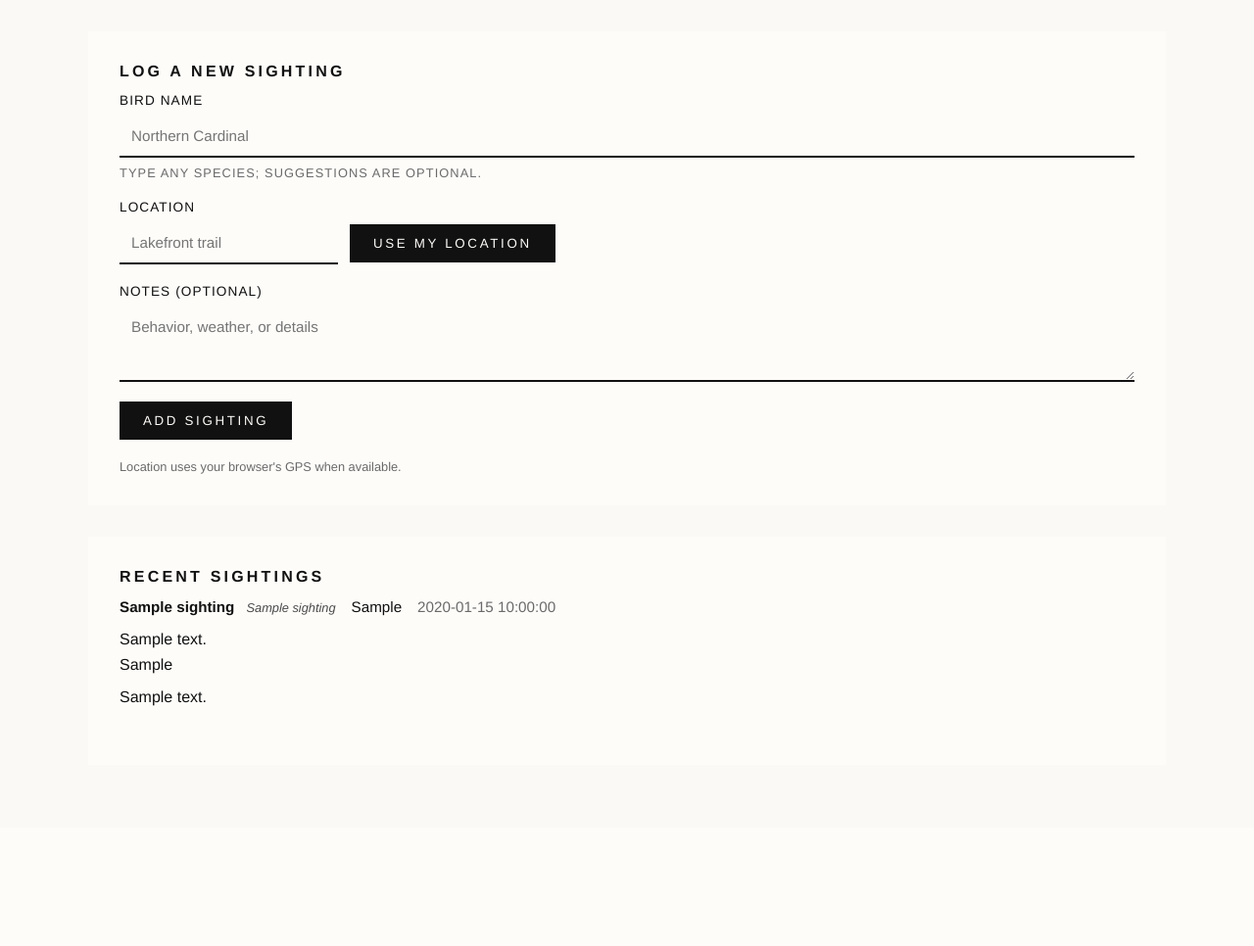
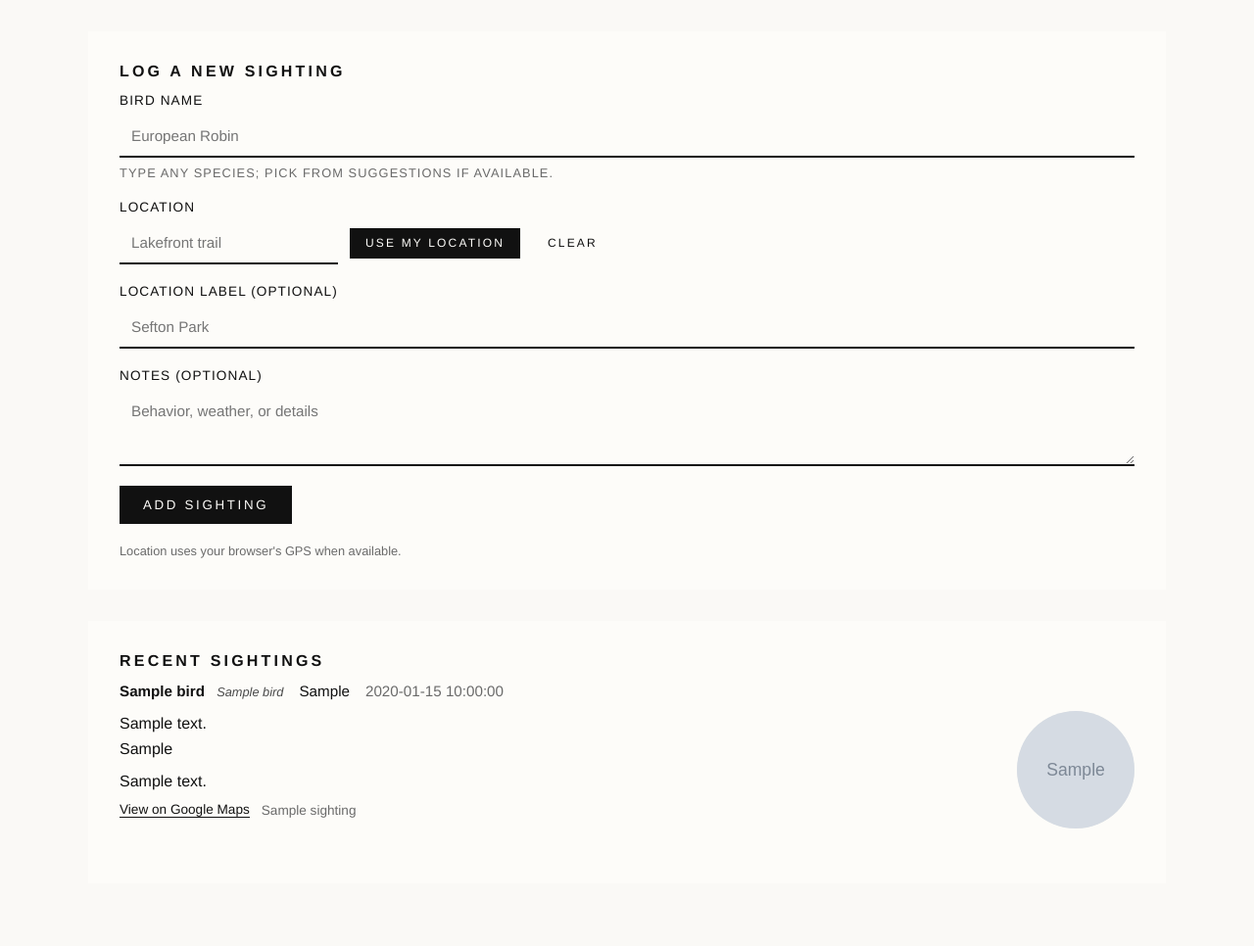
Before and after one commit to nicholasedger88/birds, a Flask app: page / in a window 1280 px wide. Shown: the part 136-1102 px from the top of the page at 98% size. Before the commit the page ends 857 px from the top, so only its background shows below. Run offline with Flask 3, Linux system fonts and the light colour scheme; tables that the repository leaves empty hold one stand-in row (values such as "Sample post"); grey boxes marked "Sample" are stand-in pictures.

```diff
--- a/app.py
+++ b/app.py
@@ -1,10 +1,11 @@
 from __future__ import annotations
 
+import re
 import sqlite3
 from pathlib import Path
 from typing import Iterable
 
-from flask import Flask, redirect, render_template, request, url_for
+from flask import Flask, jsonify, redirect, render_template, request, url_for
 
 BASE_DIR = Path(__file__).resolve().parent
 DB_PATH = BASE_DIR / "birds.db"
@@ -26,8 +27,11 @@ def init_db() -> None:
                 id INTEGER PRIMARY KEY AUTOINCREMENT,
                 bird_name TEXT NOT NULL,
                 location TEXT NOT NULL,
+                bird_id INTEGER,
+                bird_text TEXT,
                 latitude REAL,
                 longitude REAL,
+                location_label TEXT,
                 latin_name TEXT,
                 description TEXT,
                 behavior TEXT,
@@ -36,13 +40,27 @@ def init_db() -> None:
             )
             """
         )
+        connection.execute(
+            """
+            CREATE TABLE IF NOT EXISTS birds (
+                id INTEGER PRIMARY KEY,
+                common_name_uk TEXT NOT NULL,
+                scientific_name TEXT,
+                aliases TEXT,
+                image_url TEXT
+            )
+            """
+        )
         existing_columns = {
             row["name"]
             for row in connection.execute("PRAGMA table_info(sightings)").fetchall()
         }
         optional_columns = {
+            "bird_id": "INTEGER",
+            "bird_text": "TEXT",
             "latitude": "REAL",
             "longitude": "REAL",
+            "location_label": "TEXT",
             "latin_name": "TEXT",
             "description": "TEXT",
             "behavior": "TEXT",
@@ -85,6 +103,13 @@ BIRD_PROFILES = {
 }
 
 
+def normalize_text(value: str) -> str:
+    value = value.casefold().strip()
+    value = re.sub(r"[^\w\s]", " ", value)
+    value = re.sub(r"\s+", " ", value)
+    return value.strip()
+
+
 def bird_profile_for_name(name: str) -> dict[str, str]:
     normalized = name.casefold()
     for bird_name, profile in BIRD_PROFILES.items():
@@ -93,23 +118,79 @@ def bird_profile_for_name(name: str) -> dict[str, str]:
     return {}
 
 
+def match_score(query: str, candidate: str) -> tuple[int, int]:
+    if candidate.startswith(query):
+        return (0, 0)
+    return (1, candidate.find(query))
+
+
 def fetch_sightings() -> Iterable[sqlite3.Row]:
     with get_connection() as connection:
         return connection.execute(
             """
             SELECT
-                id,
-                bird_name,
-                location,
-                latin_name,
-                description,
-                behavior,
-                notes,
-                spotted_at
+                sightings.id,
+                sightings.bird_name,
+                sightings.location,
+                sightings.bird_id,
+                sightings.bird_text,
+                sightings.latitude,
+                sightings.longitude,
+                sightings.location_label,
+                sightings.latin_name,
+                sightings.description,
+                sightings.behavior,
+                sightings.notes,
+                sightings.spotted_at,
+                birds.common_name_uk,
+                birds.scientific_name,
+                birds.image_url
             FROM sightings
-            ORDER BY spotted_at DESC, id DESC
+            LEFT JOIN birds ON birds.id = sightings.bird_id
+            ORDER BY sightings.spotted_at DESC, sightings.id DESC
             """
         ).fetchall()
+
+
+@app.route("/api/birds", methods=["GET"])
+def search_birds():
+    query = normalize_text(request.args.get("q", ""))
+    if not query:
+        return jsonify([])
+
+    with get_connection() as connection:
+        rows = connection.execute(
+            """
+            SELECT id, common_name_uk, scientific_name, aliases, image_url
+            FROM birds
+            """
+        ).fetchall()
+
+    matches = []
+    for row in rows:
+        values = [row["common_name_uk"]]
+        if row["aliases"]:
+            values.extend(alias.strip() for alias in row["aliases"].split(","))
+        normalized_values = [normalize_text(value) for value in values if value]
+        scores = [
+            match_score(query, value)
+            for value in normalized_values
+            if query in value
+        ]
+        if scores:
+            matches.append((min(scores), row))
+
+    matches.sort(key=lambda item: item[0])
+    response = [
+        {
+            "id": row["id"],
+            "common_name_uk": row["common_name_uk"],
+            "scientific_name": row["scientific_name"],
+            "image_url": row["image_url"],
+        }
+        for _, row in matches[:10]
+    ]
+    return jsonify(response)
 
 
 @app.route("/", methods=["GET"])
@@ -122,9 +203,12 @@ def index() -> str:
 def create_sighting():
     bird_name = request.form.get("bird_name", "").strip()
     location = request.form.get("location", "").strip()
+    location_label = request.form.get("location_label", "").strip()
     latitude = request.form.get("latitude", "").strip() or None
     longitude = request.form.get("longitude", "").strip() or None
     notes = request.form.get("notes", "").strip()
+    bird_id = request.form.get("bird_id", "").strip() or None
+    bird_text = bird_name if not bird_id else None
 
     profile = bird_profile_for_name(bird_name)
     latin_name = profile.get("latin_name")
@@ -138,20 +222,26 @@ def create_sighting():
                 INSERT INTO sightings (
                     bird_name,
                     location,
+                    bird_id,
+                    bird_text,
                     latitude,
                     longitude,
+                    location_label,
                     latin_name,
                     description,
                     behavior,
                     notes
                 )
-                VALUES (?, ?, ?, ?, ?, ?, ?, ?)
+                VALUES (?, ?, ?, ?, ?, ?, ?, ?, ?, ?, ?)
                 """,
                 (
                     bird_name,
                     location,
+                    bird_id,
+                    bird_text,
                     latitude,
                     longitude,
+                    location_label or None,
                     latin_name,
                     description,
                     behavior,
--- a/static/style.css
+++ b/static/style.css
@@ -63,6 +63,47 @@ label {
   text-transform: uppercase;
 }
 
+.autocomplete {
+  position: relative;
+  display: grid;
+  gap: 0.5rem;
+}
+
+.autocomplete-list {
+  position: absolute;
+  top: calc(100% + 0.25rem);
+  left: 0;
+  right: 0;
+  background: #ffffff;
+  box-shadow: 0 10px 30px rgba(0, 0, 0, 0.08);
+  display: grid;
+  z-index: 10;
+}
+
+.autocomplete-list .result {
+  border: none;
+  background: #ffffff;
+  color: #111111;
+  padding: 0.6rem 0.75rem;
+  display: flex;
+  justify-content: space-between;
+  gap: 1rem;
+  font-size: 0.9rem;
+  letter-spacing: 0.02em;
+  text-transform: none;
+}
+
+.autocomplete-list .result span:last-child {
+  font-style: italic;
+  color: #666666;
+  font-size: 0.85rem;
+}
+
+.autocomplete-list .result.active,
+.autocomplete-list .result:hover {
+  background: #f2f2ef;
+}
+
 input,
 textarea {
   border: none;
@@ -88,6 +129,22 @@ button {
 button:hover {
   background: #ff3b30;
   color: #ffffff;
+}
+
+.location-row button {
+  padding: 0.55rem 1rem;
+  font-size: 0.75rem;
+  letter-spacing: 0.18em;
+}
+
+.location-row #geo-clear {
+  background: transparent;
+  color: #111111;
+}
+
+.location-row #geo-clear:hover {
+  background: #111111;
+  color: #fdfcf9;
 }
 
 .location-row {
@@ -144,6 +201,9 @@ button:hover {
 
 .sighting-details {
   margin-top: 0.75rem;
+  display: flex;
+  justify-content: space-between;
+  gap: 1.5rem;
 }
 
 .description,
@@ -159,6 +219,33 @@ button:hover {
   margin-top: 0;
 }
 
+.map {
+  margin: 0.5rem 0 0;
+  font-size: 0.85rem;
+  display: flex;
+  gap: 0.75rem;
+  flex-wrap: wrap;
+  align-items: center;
+}
+
+.map a {
+  color: #111111;
+  text-decoration: none;
+  border-bottom: 1px solid #111111;
+}
+
+.map .label {
+  color: #6a6a6a;
+}
+
+.bird-image {
+  width: 120px;
+  height: 120px;
+  object-fit: cover;
+  border-radius: 999px;
+  background: #f2f2ef;
+}
+
 .empty {
   margin: 0;
   font-style: italic;
--- a/templates/index.html
+++ b/templates/index.html
@@ -18,21 +18,19 @@
         <form action="{{ url_for('create_sighting') }}" method="post">
           <label>
             Bird name
-            <input
-              type="text"
-              name="bird_name"
-              list="bird-suggestions"
-              placeholder="Northern Cardinal"
-              required
-            />
-            <datalist id="bird-suggestions">
-              <option value="Northern Cardinal"></option>
-              <option value="American Robin"></option>
-              <option value="Blue Jay"></option>
-              <option value="Barn Swallow"></option>
-              <option value="Great Egret"></option>
-            </datalist>
-            <span class="helper">Type any species; suggestions are optional.</span>
+            <div class="autocomplete">
+              <input
+                type="text"
+                name="bird_name"
+                id="bird-input"
+                placeholder="European Robin"
+                autocomplete="off"
+                required
+              />
+              <input type="hidden" name="bird_id" id="bird-id" />
+              <div class="autocomplete-list" id="bird-results" hidden></div>
+            </div>
+            <span class="helper">Type any species; pick from suggestions if available.</span>
           </label>
           <label>
             Location
@@ -45,7 +43,12 @@
                 required
               />
               <button type="button" id="geo-button">Use my location</button>
+              <button type="button" id="geo-clear">Clear</button>
             </div>
+          </label>
+          <label>
+            Location label (optional)
+            <input type="text" name="location_label" placeholder="Sefton Park" />
           </label>
           <input type="hidden" name="latitude" id="latitude-field" />
           <input type="hidden" name="longitude" id="longitude-field" />
@@ -66,9 +69,13 @@
               <li>
                 <div class="sighting-meta">
                   <div>
-                    <span class="bird">{{ sighting['bird_name'] }}</span>
-                    {% if sighting['latin_name'] %}
-                      <span class="latin">{{ sighting['latin_name'] }}</span>
+                    {% if sighting['bird_id'] %}
+                      <span class="bird">{{ sighting['common_name_uk'] }}</span>
+                      {% if sighting['scientific_name'] %}
+                        <span class="latin">{{ sighting['scientific_name'] }}</span>
+                      {% endif %}
+                    {% else %}
+                      <span class="bird">{{ sighting['bird_text'] or sighting['bird_name'] }}</span>
                     {% endif %}
                   </div>
                   <span class="location">{{ sighting['location'] }}</span>
@@ -85,7 +92,29 @@
                     {% if sighting['notes'] %}
                       <p class="notes">{{ sighting['notes'] }}</p>
                     {% endif %}
+                    {% if sighting['latitude'] and sighting['longitude'] %}
+                      <p class="map">
+                        <a
+                          href="https://www.google.com/maps?q={{ sighting['latitude'] }},{{ sighting['longitude'] }}"
+                          target="_blank"
+                          rel="noreferrer"
+                        >
+                          View on Google Maps
+                        </a>
+                        {% if sighting['location_label'] %}
+                          <span class="label">{{ sighting['location_label'] }}</span>
+                        {% endif %}
+                      </p>
+                    {% endif %}
                   </div>
+                  {% if sighting['bird_id'] and sighting['image_url'] %}
+                    <img
+                      class="bird-image"
+                      src="{{ sighting['image_url'] }}"
+                      alt="{{ sighting['common_name_uk'] }}"
+                      loading="lazy"
+                    />
+                  {% endif %}
                 </div>
               </li>
             {% endfor %}
@@ -96,7 +125,98 @@
       </section>
     </main>
     <script>
+      const birdInput = document.getElementById("bird-input");
+      const birdIdInput = document.getElementById("bird-id");
+      const birdResults = document.getElementById("bird-results");
+      let activeIndex = -1;
+
+      const clearResults = () => {
+        birdResults.innerHTML = "";
+        birdResults.hidden = true;
+        activeIndex = -1;
+      };
+
+      const renderResults = (items) => {
+        birdResults.innerHTML = "";
+        if (!items.length) {
+          clearResults();
+          return;
+        }
+        items.forEach((item, index) => {
+          const option = document.createElement("button");
+          option.type = "button";
+          option.className = "result";
+          option.innerHTML = `<span>${item.common_name_uk}</span><span>${
+            item.scientific_name || ""
+          }</span>`;
+          option.addEventListener("click", () => {
+            birdInput.value = item.common_name_uk;
+            birdIdInput.value = item.id;
+            clearResults();
+          });
+          if (index === activeIndex) {
+            option.classList.add("active");
+          }
+          birdResults.appendChild(option);
+        });
+        birdResults.hidden = false;
+      };
+
+      const fetchResults = async (value) => {
+        const response = await fetch(`/api/birds?q=${encodeURIComponent(value)}`);
+        if (!response.ok) {
+          clearResults();
+          return;
+        }
+        const data = await response.json();
+        renderResults(data);
+      };
+
+      birdInput.addEventListener("input", () => {
+        if (birdIdInput.value) {
+          birdIdInput.value = "";
+        }
+        const value = birdInput.value.trim();
+        if (value.length < 2) {
+          clearResults();
+          return;
+        }
+        fetchResults(value);
+      });
+
+      birdInput.addEventListener("keydown", (event) => {
+        const items = Array.from(birdResults.querySelectorAll(".result"));
+        if (!items.length) {
+          return;
+        }
+        if (event.key === "ArrowDown") {
+          event.preventDefault();
+          activeIndex = (activeIndex + 1) % items.length;
+          items.forEach((item, index) =>
+            item.classList.toggle("active", index === activeIndex)
+          );
+        }
+        if (event.key === "ArrowUp") {
+          event.preventDefault();
+          activeIndex = (activeIndex - 1 + items.length) % items.length;
+          items.forEach((item, index) =>
+            item.classList.toggle("active", index === activeIndex)
+          );
+        }
+        if (event.key === "Enter" && activeIndex >= 0) {
+          event.preventDefault();
+          items[activeIndex].click();
+        }
+      });
+
+      document.addEventListener("click", (event) => {
+        if (!birdResults.contains(event.target) && event.target !== birdInput) {
+          clearResults();
+        }
+      });
+
       const geoButton = document.getElementById("geo-button");
+      const geoClear = document.getElementById("geo-clear");
       const geoStatus = document.getElementById("geo-status");
       const locationField = document.getElementById("location-field");
       const latitudeField = document.getElementById("latitude-field");
@@ -122,6 +242,12 @@
           }
         );
       });
+
+      geoClear.addEventListener("click", () => {
+        latitudeField.value = "";
+        longitudeField.value = "";
+        geoStatus.textContent = "Location cleared.";
+      });
     </script>
   </body>
 </html>
```
Also changed, not shown: scripts/seed_birds.py (added, +128 -0 lines), README.md.
